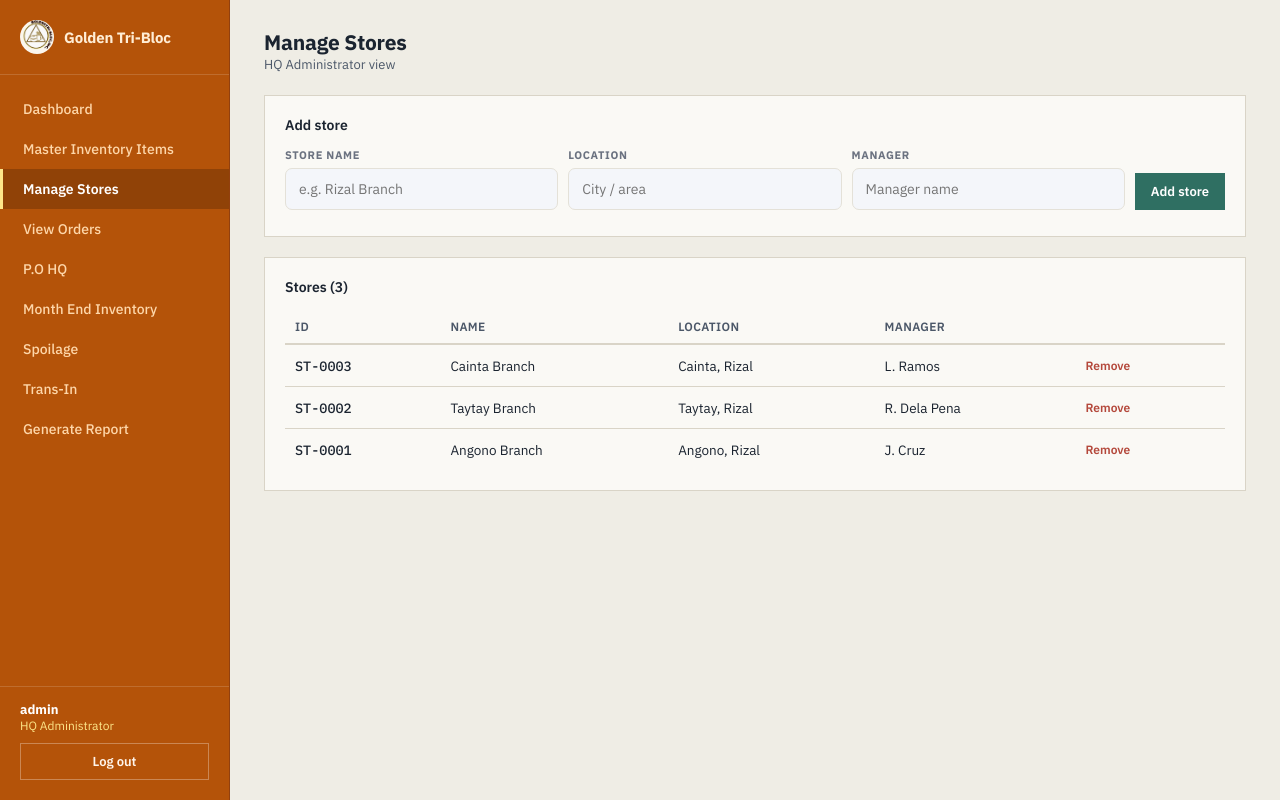
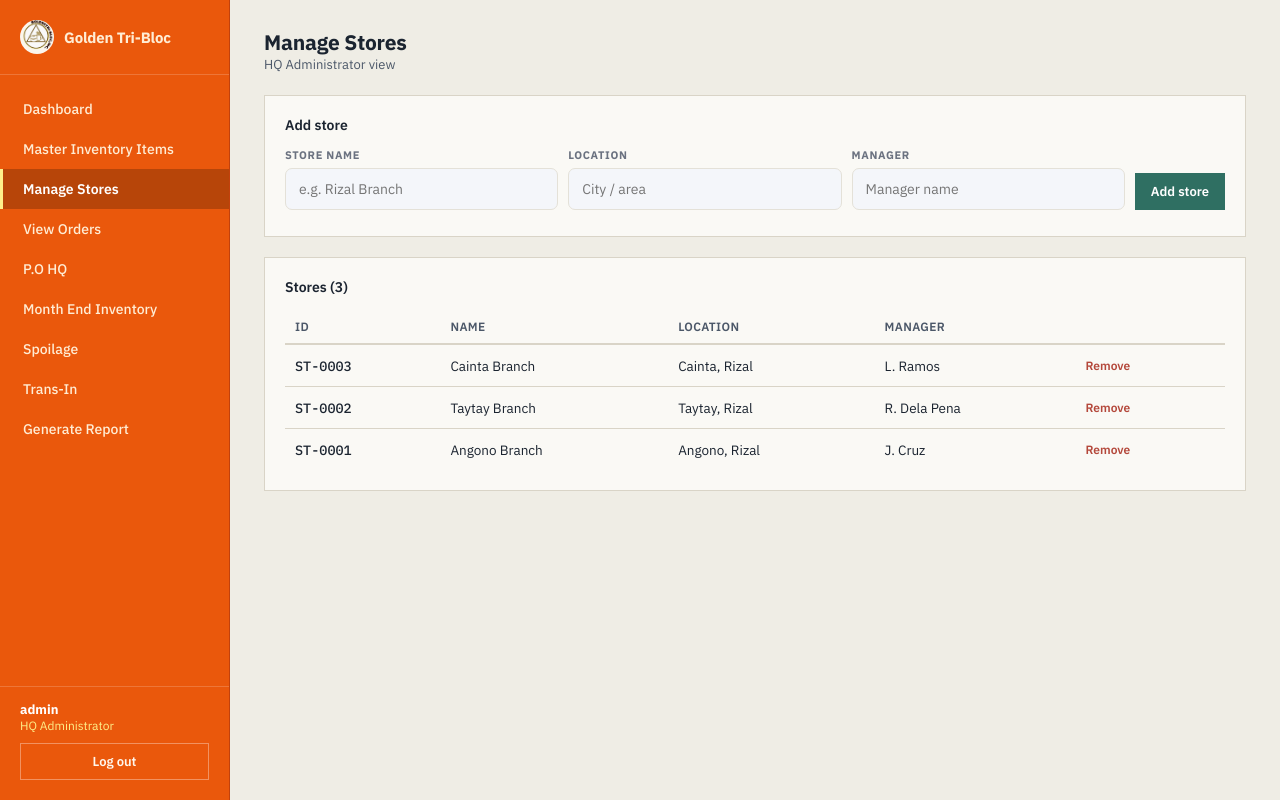
Before and after one commit to kviernes255lfi-a11y/GTBI-Multi-Store-Ordering-System, a Flask app: page /admin/stores in a window 1280 px wide. Run offline with Flask 3, Linux system fonts and the light colour scheme; a user stored in the database is signed in; data comes from the database, SQL or seed files in the repository.

Commit message:
Update style.css

```diff
--- a/static/css/style.css
+++ b/static/css/style.css
@@ -39,18 +39,18 @@ a{color:inherit;}
 
 /* ---------- APP SHELL ---------- */
 .shell{display:flex;min-height:100vh;}
-.sidebar{width:230px;flex-shrink:0;background:#B45309;color:#FFF5EB;display:flex;flex-direction:column;padding:20px 0;border-right:1px solid #92400E;}
-.sidebar .brand{display:flex;align-items:center;gap:10px;color:#ffffff;padding:0 20px 20px;margin:0;border-bottom:1px solid rgba(255,255,255,.15);font-size:15px;font-weight:700;letter-spacing:-.01em;}
+.sidebar{width:230px;flex-shrink:0;background:#EA580C;color:#FFF7ED;display:flex;flex-direction:column;padding:20px 0;border-right:1px solid #C2410C;}
+.sidebar .brand{display:flex;align-items:center;gap:10px;color:#ffffff;padding:0 20px 20px;margin:0;border-bottom:1px solid rgba(255,255,255,.18);font-size:15px;font-weight:700;letter-spacing:-.01em;}
 .sidebar .brand img{width:34px;height:34px;border-radius:50%;object-fit:cover;flex-shrink:0;background:#FBF6EE;}
 .sidebar .brand span{color:#FFEDD5;}
 nav{flex:1;padding:14px 0;overflow-y:auto;}
-nav a{display:block;text-decoration:none;padding:11px 20px;color:#FED7AA;font-size:14px;font-weight:500;border-left:3px solid transparent;}
-nav a:hover{background:rgba(255,255,255,.12);color:#ffffff;}
-nav a.active{background:rgba(0,0,0,.2);color:#ffffff;border-left-color:#FDE68A;font-weight:600;}
-.sidebar-foot{padding:14px 20px 0;border-top:1px solid rgba(255,255,255,.15);}
-.who{font-size:12px;color:#FDE68A;margin-bottom:10px;}
+nav a{display:block;text-decoration:none;padding:11px 20px;color:#FFEDD5;font-size:14px;font-weight:500;border-left:3px solid transparent;}
+nav a:hover{background:rgba(255,255,255,.15);color:#ffffff;}
+nav a.active{background:rgba(0,0,0,.22);color:#ffffff;border-left-color:#FEF08A;font-weight:600;}
+.sidebar-foot{padding:14px 20px 0;border-top:1px solid rgba(255,255,255,.18);}
+.who{font-size:12px;color:#FEF08A;margin-bottom:10px;}
 .who b{color:#ffffff;display:block;font-size:13px;}
-.logout-btn{display:block;text-align:center;text-decoration:none;width:100%;padding:9px;background:transparent;border:1px solid rgba(255,255,255,.3);color:#FFF5EB;font-size:13px;font-weight:600;box-sizing:border-box;}
+.logout-btn{display:block;text-align:center;text-decoration:none;width:100%;padding:9px;background:transparent;border:1px solid rgba(255,255,255,.35);color:#FFF7ED;font-size:13px;font-weight:600;box-sizing:border-box;}
 .logout-btn:hover{background:var(--red);border-color:var(--red);color:#fff;}
 
 .main{flex:1;min-width:0;padding:28px 34px;overflow-x:auto;}
@@ -88,7 +88,7 @@ tr:last-child td{border-bottom:none;}
   .sidebar .brand{border:none;padding:6px 10px;width:100%;}
   nav{display:flex;flex-wrap:wrap;padding:0 6px;}
   nav a{padding:8px 10px;border-left:none;border-bottom:3px solid transparent;}
-  nav a.active{border-left:none;border-bottom-color:#FDE68A;}
+  nav a.active{border-left:none;border-bottom-color:#FEF08A;}
   .sidebar-foot{width:100%;border:none;padding:8px 10px 0;}
   .main{padding:20px 16px;}
 }
```
